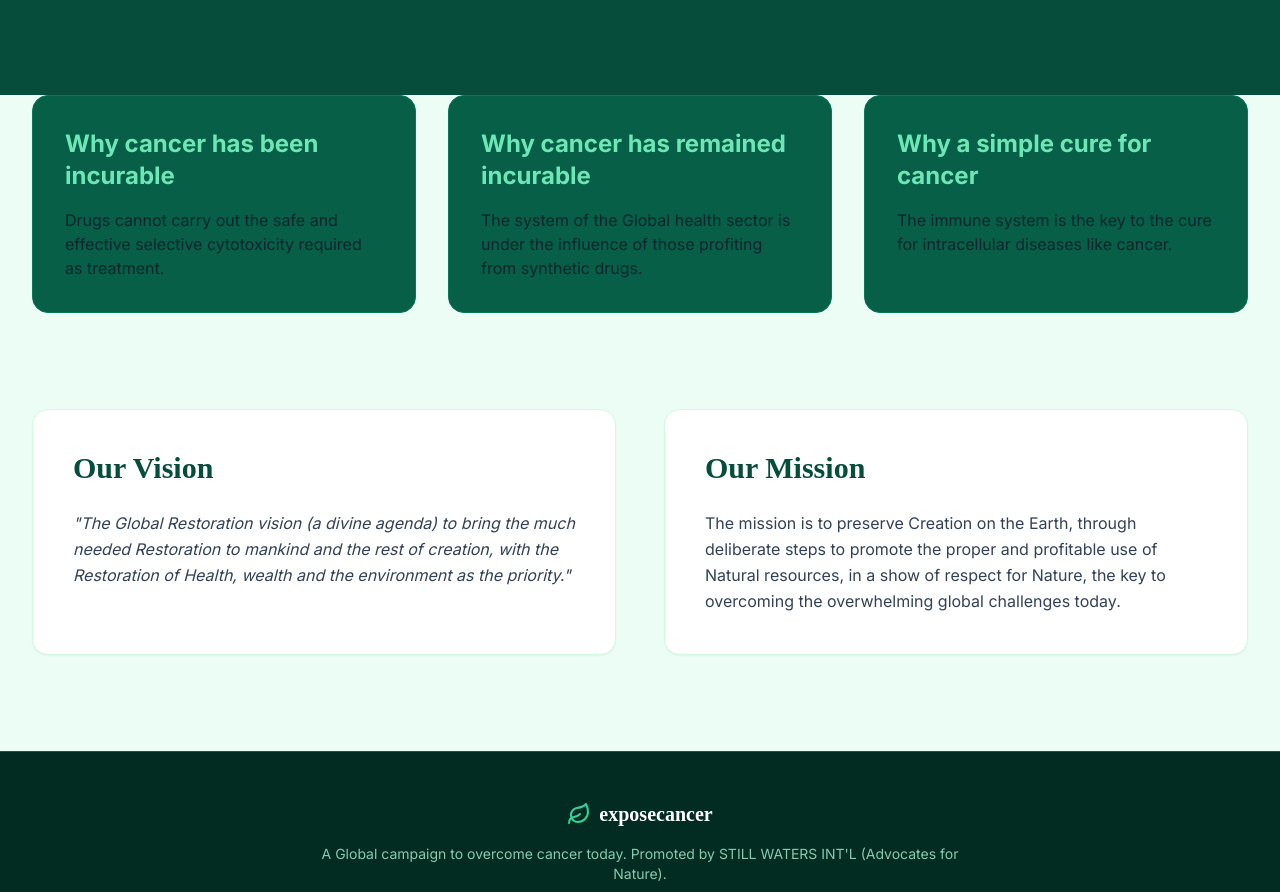
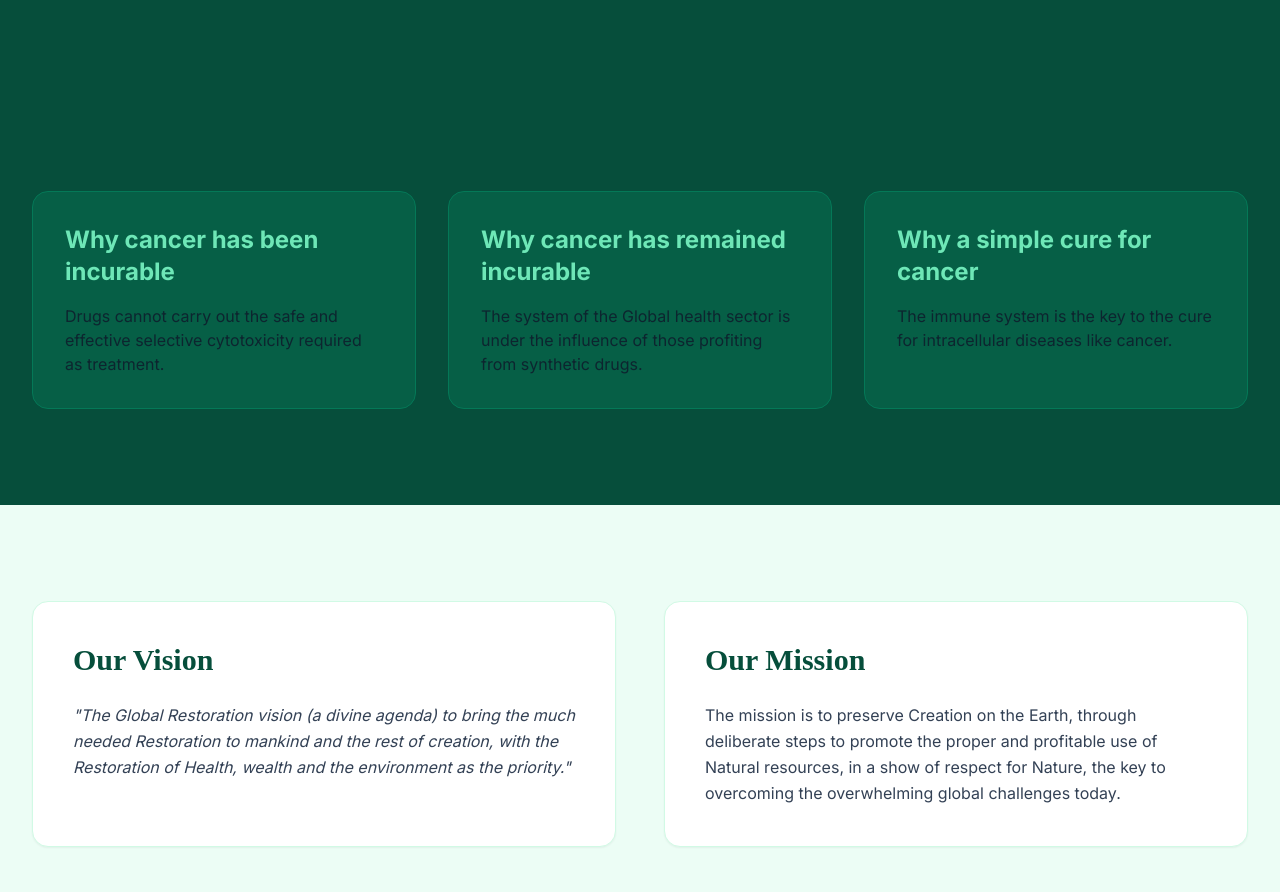
Before and after one commit to Dule-martins/exposecancer, a React (Vite) app: page /#/ in a window 1280 px wide. Shown: the part 2285-3177 px from the top of the page. Built offline with nearby package versions, Linux system fonts and the light colour scheme.

Commit message:
background color

```diff
--- a/pages/Home.tsx
+++ b/pages/Home.tsx
@@ -117,7 +117,7 @@ const Home = () => {
       </section>
 
       {/* Highlights Details */}
-      <section>
+      <section className="py-24 bg-emerald-900">
         <div className="max-w-7xl mx-auto px-4 sm:px-6 lg:px-8">
           <div className="grid md:grid-cols-3 gap-8">
             <div className="p-8 bg-emerald-800 rounded-2xl border border-emerald-700">
```
